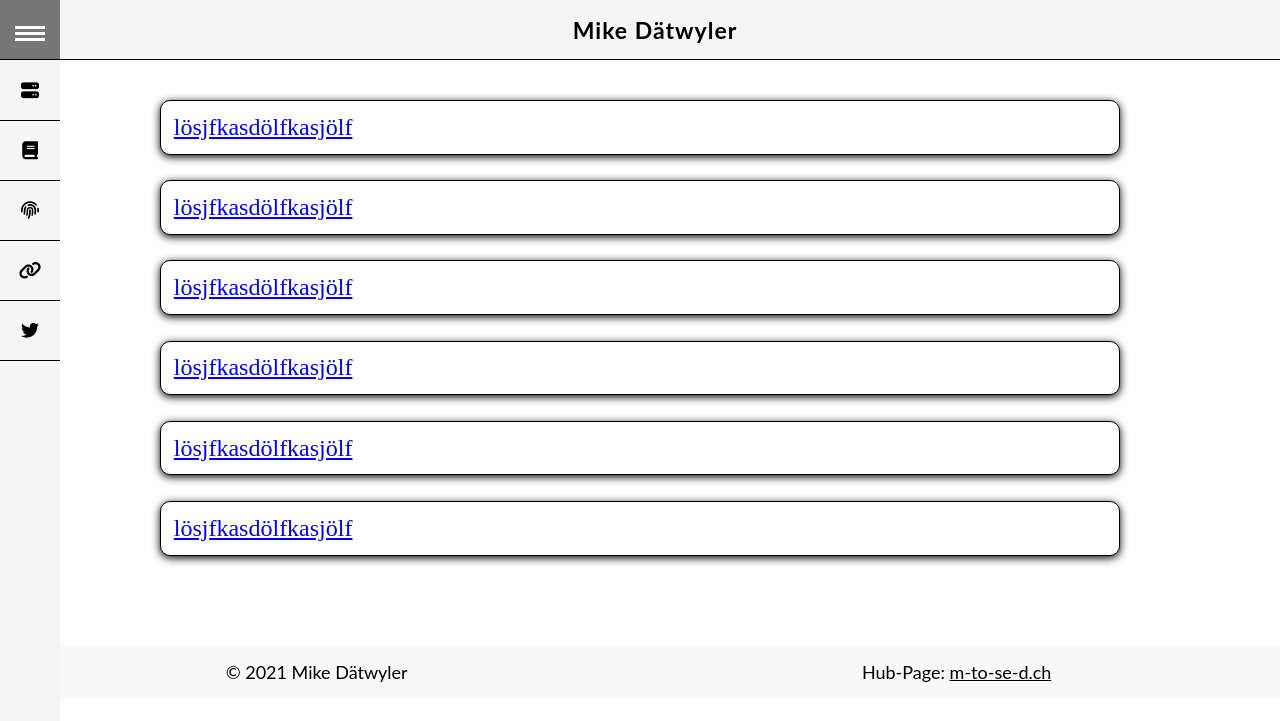
After one commit to MtoseD/mikedaetwyler, a PHP site: page /sites/helpfulLinks.php in a window 1280 px wide. The commit adds this page. Shown: the top 721 px of the page. Run offline with PHP 8.4, Linux system fonts and the light colour scheme; some libraries are stand-ins or nearby versions.

Commit message:
added helpfulLink-Page

```diff
--- a/css/style.css
+++ b/css/style.css
@@ -5,6 +5,52 @@ html{
 body {
   margin: 0;
 }
+
+
+/* Footer */
+
+footer {
+  float: none;
+  background-color: rgba(245, 245, 245, 0.658);
+  display: flex;
+  align-items: center;
+  justify-content: space-around;
+  align-content: center;
+  margin-top: 7%;
+  font-family: 'Lato', Arial, sans-serif;
+  font-size: large;
+}
+
+.footerLink {
+  color: black;
+}
+
+.footerText, .tbfooter {
+  margin: 1%;
+}
+
+@media screen and (max-width: 1000px) {
+  footer {
+    justify-content: space-around;
+  }
+  .footerText, .tbfooter {
+    margin: 2%;
+  }
+}
+
+@media screen and (max-width: 700px) {
+  .tbfooter {
+    order: 1;
+  }
+  .footerText {
+    order: 2;
+  }
+  footer {
+    flex-direction: column;
+    font-size: medium;
+  }
+}
+
 
 /* Portrait */
 
@@ -265,6 +311,30 @@ body {
 }
 
 
+/* Helpful Links */
+
+.helpfulLink-container{
+  background-color: white;
+  border: 1px solid black;
+  border-radius: 10px;
+  padding: 1%;
+  margin-top: 2%;
+  margin-left: 12.5%;
+  margin-right: 12.5%;
+  box-shadow: 0px 2px 8px 0px black;
+  transition: ease-out;
+  font-size: x-large;
+}
+
+.helpfulLink-container-first{
+  margin-top: 100px;
+}
+
+.helpfulLink-container:hover{
+  background-color: rgb(231, 231, 231);
+}
+
+
 /* Twitter Feed */
 
 .twitterFeed {
@@ -278,53 +348,8 @@ body {
 }
 
 @media screen and (max-width: 850px) {
-  .twitterFeed{
+  .twitterFeed, .helpfulLink-container{
     margin-left: 10%;
     margin-right: 10%;
   }
 }
-
-
-/* Footer */
-
-footer {
-  float: none;
-  background-color: rgba(245, 245, 245, 0.658);
-  display: flex;
-  align-items: center;
-  justify-content: space-around;
-  align-content: center;
-  margin-top: 7%;
-  font-family: 'Lato', Arial, sans-serif;
-  font-size: large;
-}
-
-.footerLink {
-  color: black;
-}
-
-.footerText, .tbfooter {
-  margin: 1%;
-}
-
-@media screen and (max-width: 1000px) {
-  footer {
-    justify-content: space-around;
-  }
-  .footerText, .tbfooter {
-    margin: 2%;
-  }
-}
-
-@media screen and (max-width: 700px) {
-  .tbfooter {
-    order: 1;
-  }
-  .footerText {
-    order: 2;
-  }
-  footer {
-    flex-direction: column;
-    font-size: medium;
-  }
-}
--- a/sites/heading.php
+++ b/sites/heading.php
@@ -55,13 +55,13 @@
                                     Documentaries etc.
                                 </a>
                             </li>
-                            <li><a href="../sites/problemSolvings.php"><i class="fas fa-exclamation-triangle icon-navbar"></i>
-                                    Problem Solvings
-                                </a>
-                            </li>
                             <li><a href="../sites/securityTips.php"><i class="fas fa-fingerprint icon-navbar"></i>
                                     Security Tips
                                 </a>
+                            <li><a href="../sites/helpfulLinks.php"><i class="fas fa-link icon-navbar"></i>
+                                    Helpful Links
+                                </a>
+                            </li>
                             </li>
                             <li><a href="../sites/twitterFeed.php"><i class="fab fa-twitter icon-navbar"></i>
                                     My Twitter-Feed
--- /dev/null
+++ b/sites/helpfulLinks.php
@@ -0,0 +1,35 @@
+<?php include "heading.php"; ?>
+
+<a href="#">
+  <div class="helpfulLink-container helpfulLink-container-first">
+    lösjfkasdölfkasjölf
+  </div>
+</a>
+<a href="#">
+  <div class="helpfulLink-container">
+    lösjfkasdölfkasjölf
+  </div>
+</a>
+<a href="#">
+  <div class="helpfulLink-container">
+    lösjfkasdölfkasjölf
+  </div>
+</a>
+<a href="#">
+  <div class="helpfulLink-container">
+    lösjfkasdölfkasjölf
+  </div>
+</a>
+<a href="#">
+  <div class="helpfulLink-container">
+    lösjfkasdölfkasjölf
+  </div>
+</a>
+<a href="#">
+  <div class="helpfulLink-container">
+    lösjfkasdölfkasjölf
+  </div>
+</a>
+
+
+<?php include "footer.php"; ?>
```
Also changed, not shown: sites/problemSolvings.php (deleted), 1 other file.
